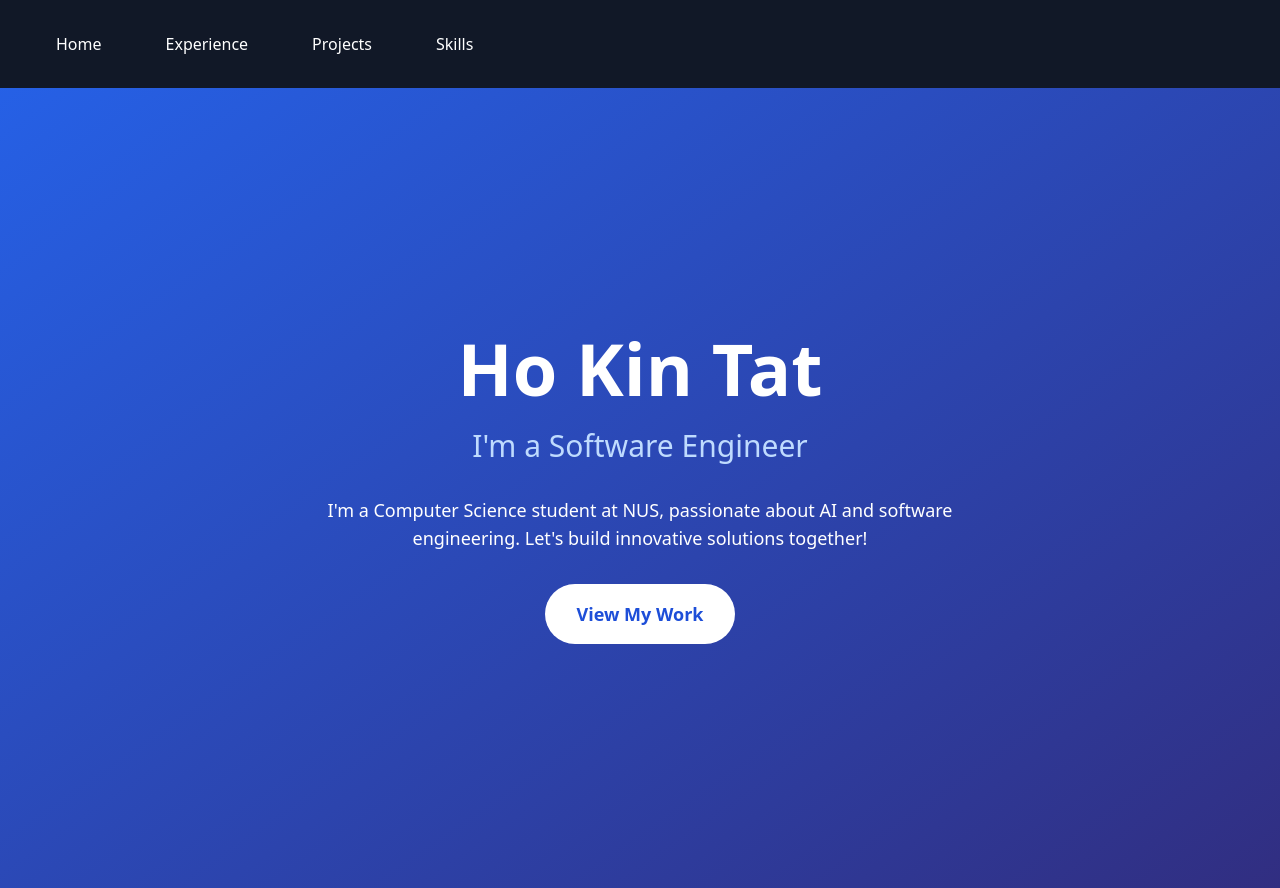
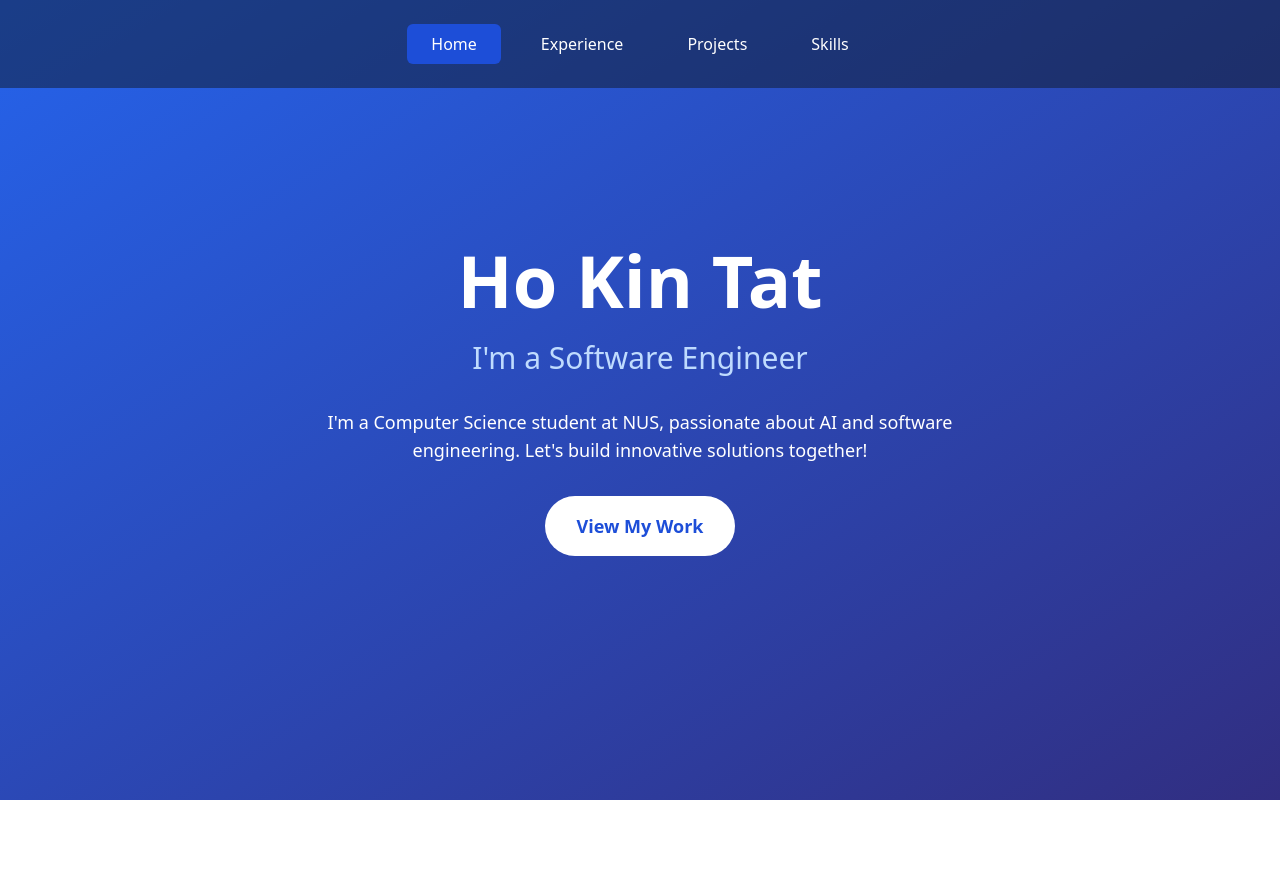
Before and after one commit to KinTatHo/personal-website-sep, a React (Create React App) app in the folder personal-portfolio/: page / in a window 1280 px wide. After the commit the page ends 800 px from the top, so only its background shows below. Built offline with nearby package versions, Linux system fonts and the light colour scheme.

Commit message:
Scrolling is back

```diff
--- a/personal-portfolio/src/App.js
+++ b/personal-portfolio/src/App.js
@@ -1,4 +1,4 @@
-import React, { useState } from "react";
+import React, { useState, useEffect } from "react";
 import { HomePage } from "./components/PortfolioComponents/HomePage";
 import { Experience } from "./components/PortfolioComponents/Experience";
 import { Projects } from "./components/PortfolioComponents/Projects";
@@ -8,17 +8,31 @@ import { LoadingPage } from "./components/LoadingPage";
 
 const App = () => {
   const [isLoading, setIsLoading] = useState(true);
-  const [currentSection, setCurrentSection] = useState('home');
+  const [currentSection, setCurrentSection] = useState(0);
+  const sections = [HomePage, Experience, Projects, Skills];
 
   const handleLoadComplete = () => {
     setTimeout(() => setIsLoading(false), 1500);
   };
 
-  const sections = {
-    home: <HomePage />,
-    experience: <Experience />,
-    projects: <Projects />,
-    skills: <Skills />,
+  useEffect(() => {
+    const handleWheel = (e) => {
+      if (e.deltaY > 0 && currentSection < sections.length - 1) {
+        setCurrentSection(prev => prev + 1);
+      } else if (e.deltaY < 0 && currentSection > 0) {
+        setCurrentSection(prev => prev - 1);
+      }
+    };
+
+    window.addEventListener('wheel', handleWheel);
+
+    return () => {
+      window.removeEventListener('wheel', handleWheel);
+    };
+  }, [currentSection, sections.length]);
+
+  const handleNavClick = (index) => {
+    setCurrentSection(index);
   };
 
   return (
@@ -34,28 +48,31 @@ const App = () => {
           animate={{ opacity: 1 }}
           exit={{ opacity: 0 }}
           transition={{ duration: 0.5 }}
-          className="min-h-screen bg-gradient-to-br from-blue-600 to-indigo-900 overflow-y-auto"
+          className="h-screen overflow-hidden bg-gradient-to-br from-blue-600 to-indigo-900"
         >
-          <nav className="sticky top-0 bg-gray-900 p-4 z-50">
-            {Object.keys(sections).map((section) => (
+          <nav className="fixed top-0 left-0 right-0 z-50 flex justify-center p-4 bg-gray-900 bg-opacity-50">
+            {sections.map((_, index) => (
               <button
-                key={section}
-                onClick={() => setCurrentSection(section)}
-                className="mx-2 px-4 py-2 text-white hover:bg-blue-700 rounded"
+                key={index}
+                onClick={() => handleNavClick(index)}
+                className={`mx-2 px-4 py-2 text-white rounded ${
+                  currentSection === index ? 'bg-blue-700' : 'hover:bg-blue-700'
+                }`}
               >
-                {section.charAt(0).toUpperCase() + section.slice(1)}
+                {['Home', 'Experience', 'Projects', 'Skills'][index]}
               </button>
             ))}
           </nav>
           <AnimatePresence mode="wait">
             <motion.div
               key={currentSection}
-              initial={{ opacity: 0, y: 20 }}
+              initial={{ opacity: 0, y: 50 }}
               animate={{ opacity: 1, y: 0 }}
-              exit={{ opacity: 0, y: -20 }}
-              transition={{ duration: 0.3 }}
+              exit={{ opacity: 0, y: -50 }}
+              transition={{ duration: 0.5 }}
+              className="h-full"
             >
-              {sections[currentSection]}
+              {React.createElement(sections[currentSection])}
             </motion.div>
           </AnimatePresence>
         </motion.div>
```
Also changed, not shown: 1 other file (tests, documents, lock files or other folders).
